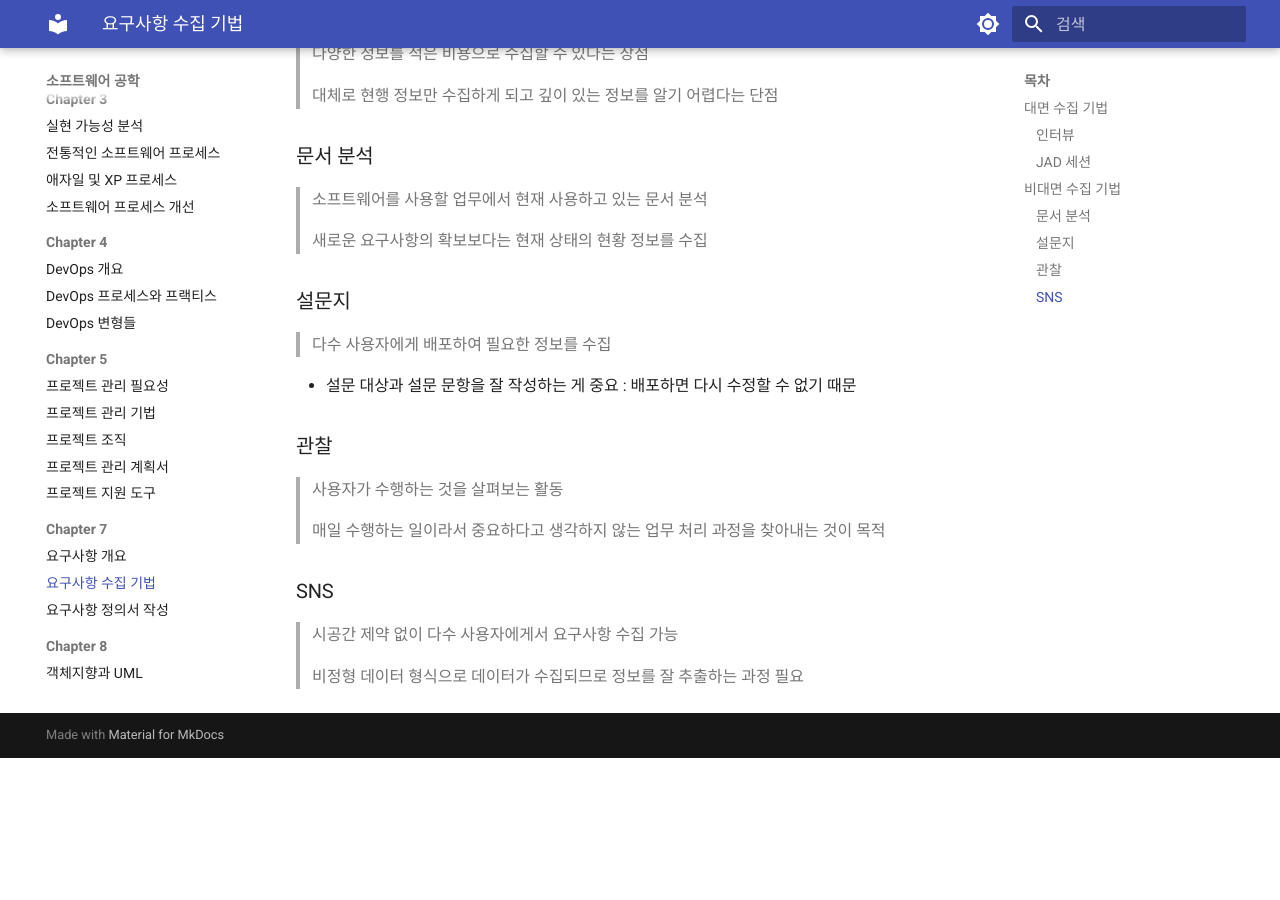
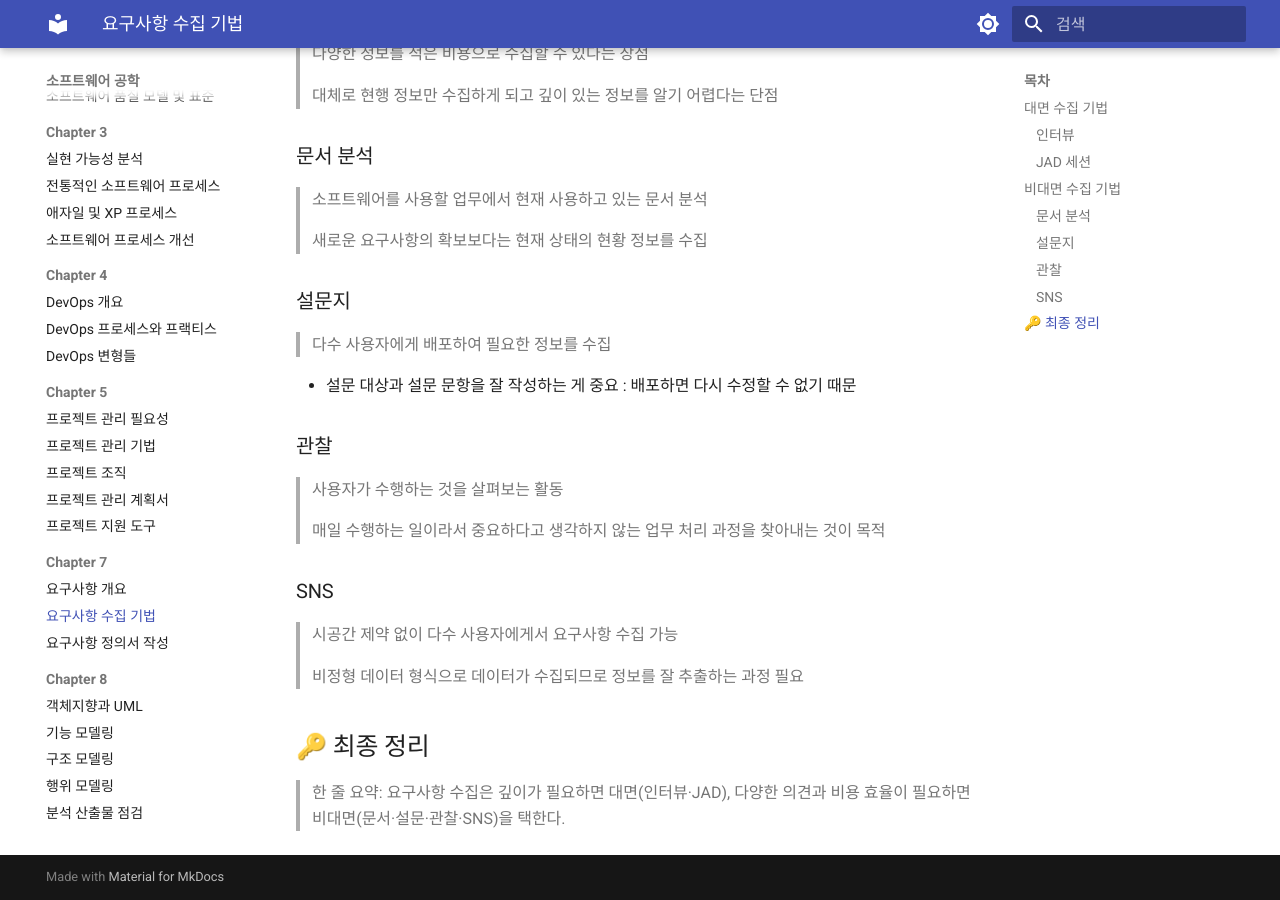
Before and after one commit to CokaNuri/CSBE, an MkDocs documentation site: the page built from docs/software-engineering/Chapter 7/02 요구사항 수집 기법.md, in a window 1280 px wide and 900 px high, scrolled down 945 px. Built offline with MkDocs 1.6.1 and Material for MkDocs 9.7.7, drawn with Linux system fonts in a browser that asks for light colours; before the commit the page ends 1703 px from its top, so only the background shows below that.

Commit message:
02 한줄정리

```diff
--- a/docs/software-engineering/Chapter 7/02 요구사항 수집 기법.md
+++ b/docs/software-engineering/Chapter 7/02 요구사항 수집 기법.md
@@ -55,3 +55,7 @@
 > 시공간 제약 없이 다수 사용자에게서 요구사항 수집 가능
 
 > 비정형 데이터 형식으로 데이터가 수집되므로 정보를 잘 추출하는 과정 필요
+
+## 🔑 최종 정리
+
+> 한 줄 요약: 요구사항 수집은 깊이가 필요하면 대면(인터뷰·JAD), 다양한 의견과 비용 효율이 필요하면 비대면(문서·설문·관찰·SNS)을 택한다.
```
